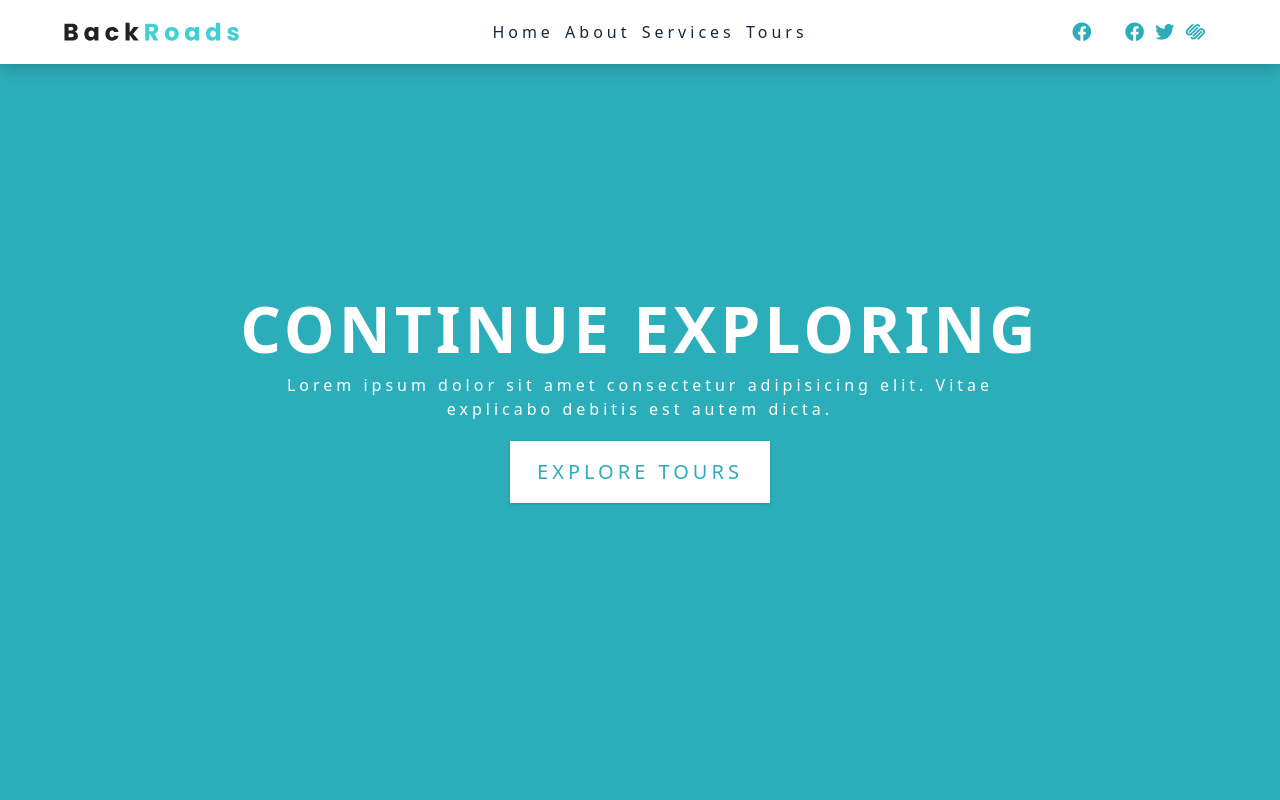
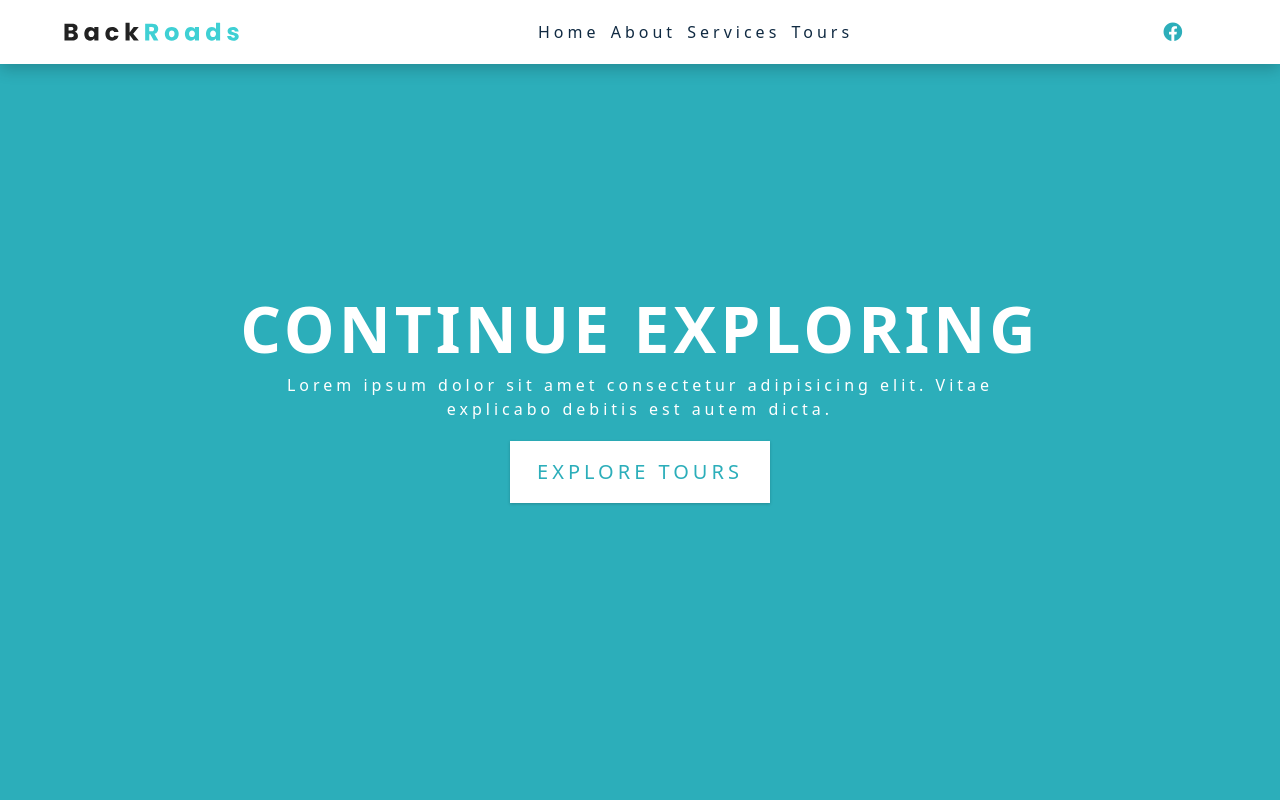
Before and after one commit to deelusional/backroads, a React (Create React App) app: page / in a window 1280 px wide. Shown: the top 800 px of the page. Built offline with nearby package versions, Linux system fonts and the light colour scheme.

Commit message:
Social media links

```diff
--- a/src/components/Navbar.js
+++ b/src/components/Navbar.js
@@ -27,8 +27,7 @@ const Navbar = () => {
           }
         </ul>
 
-        <ul className="nav-icons">
-          {
+        <ul className="nav-icons"> {
           socialLinks.map((link) => {
             const { id, href, icon } = link
             return (
@@ -38,26 +37,7 @@ const Navbar = () => {
                 </a>
               </li>
             )
-  })
-}
-          <li>
-            <a href="https://www.twitter.com"
-              target="_blank"
-              className="nav-icon"
-            >
-              <i className="fab fa-facebook"></i
-            ></a>
-          </li>
-          <li>
-            <a href="https://www.twitter.com" target="_blank" className="nav-icon"
-              ><i className="fab fa-twitter"></i
-            ></a>
-          </li>
-          <li>
-            <a href="https://www.twitter.com" target="_blank" className="nav-icon"
-              ><i className="fab fa-squarespace"></i
-            ></a>
-          </li>
+          })}
         </ul>
       </div>
     </nav>
```
Lines whose indentation alone changed are shown as unchanged.
